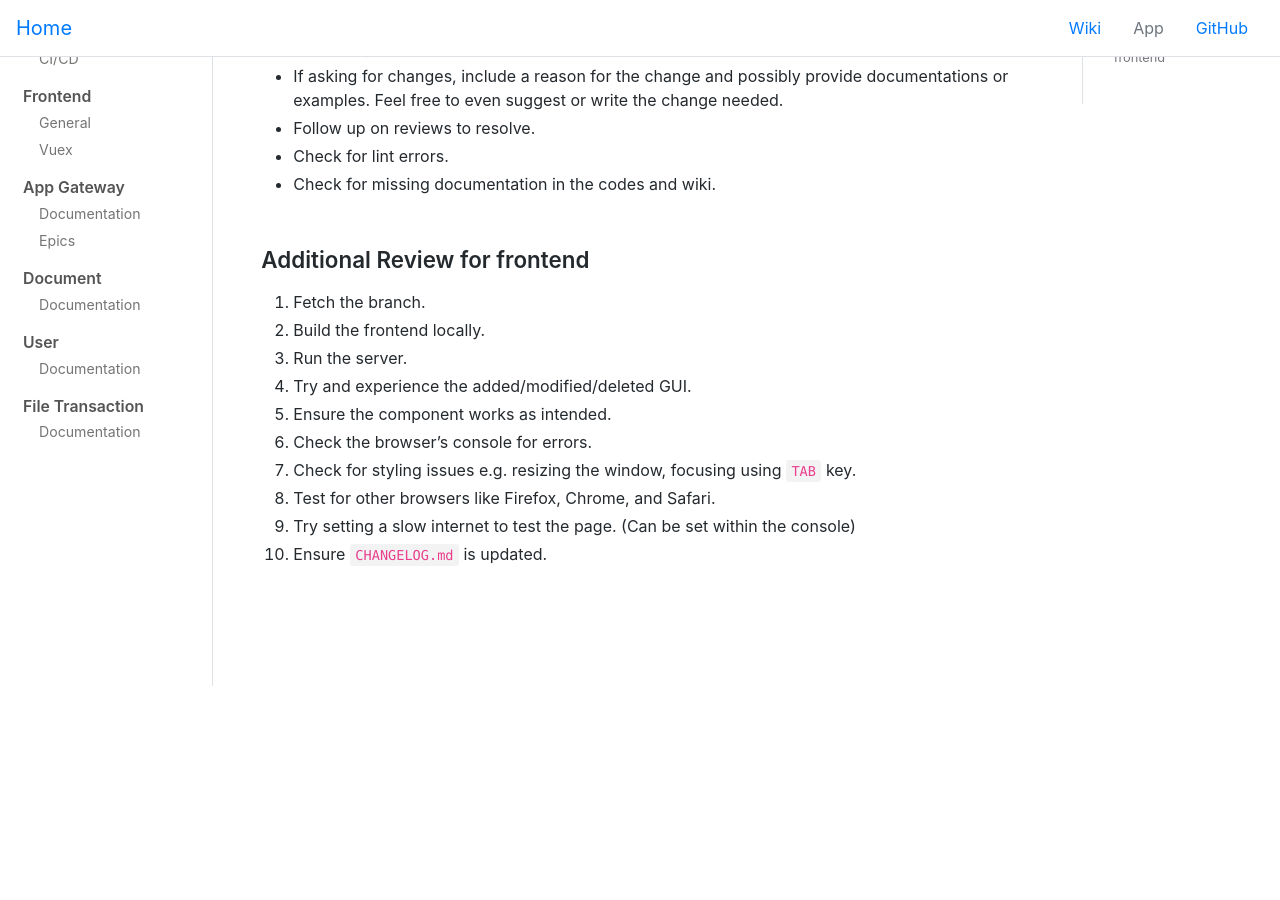
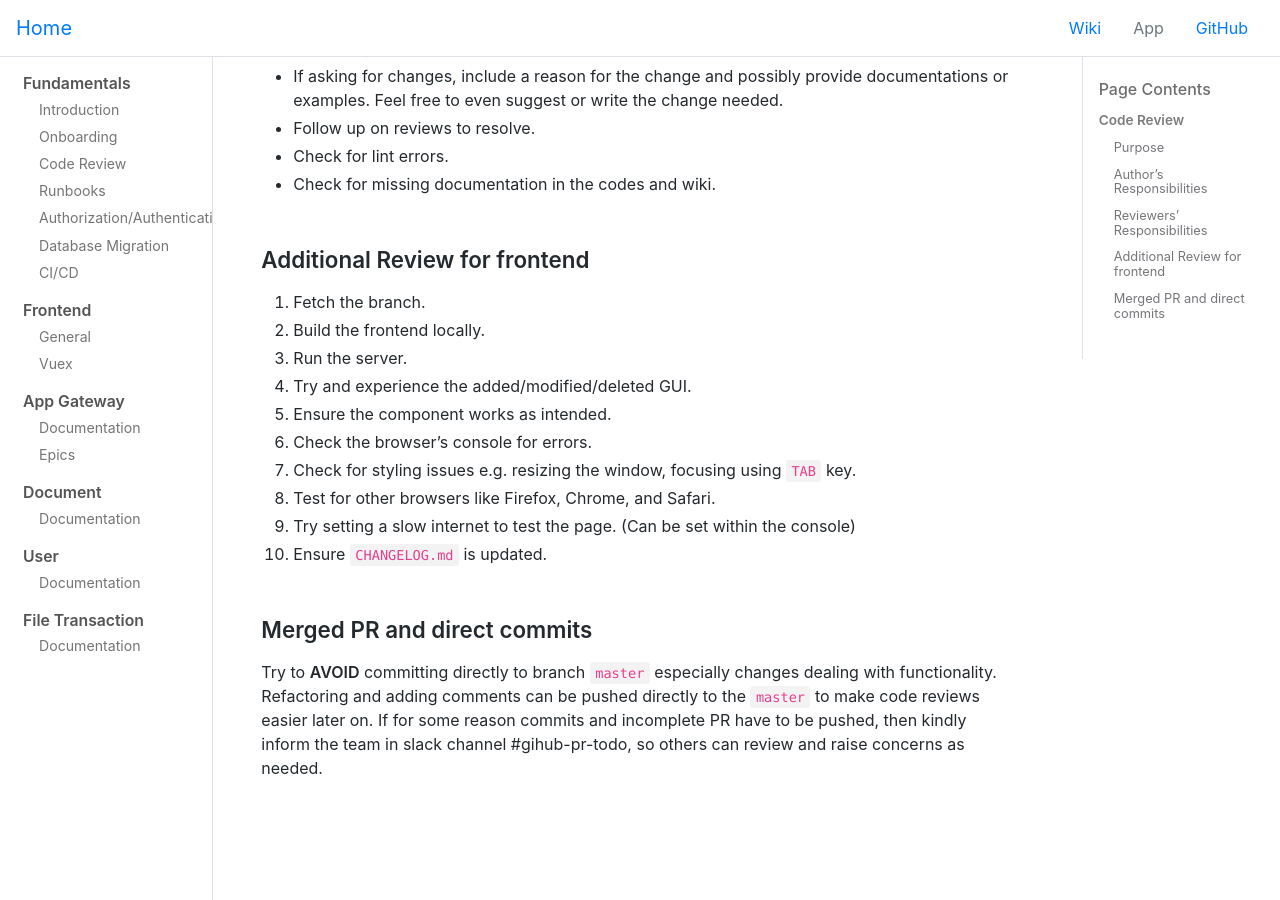
Before and after one commit to hwsc-org/hwsc-org.github.io, a Jekyll site: the page built from wikis/fundamentals/code-review.md, in a window 1280 px wide and 900 px high, scrolled down 1402 px. Built offline with Jekyll 4.4.1, drawn with Linux system fonts in a browser that asks for light colours; comment, search, counter and statistics services are not loaded; before the commit the page ends 2088 px from its top, so only the background shows below that.

Commit message:
Add guidance for merged PR and direct commits

```diff
--- a/wikis/fundamentals/code-review.md
+++ b/wikis/fundamentals/code-review.md
@@ -51,3 +51,7 @@ In short, don't be afraid to contribute feedback! Code reviewing can be one of t
 8. Test for other browsers like Firefox, Chrome, and Safari.
 9. Try setting a slow internet to test the page. (Can be set within the console)
 10. Ensure `CHANGELOG.md` is updated.
+
+### Merged PR and direct commits
+Try to **AVOID** committing directly to branch `master` especially changes dealing with functionality. Refactoring and adding comments can be pushed directly to the `master` to make code reviews easier later on.
+If for some reason commits and incomplete PR have to be pushed, then kindly inform the team in slack channel #gihub-pr-todo, so others can review and raise concerns as needed.
```
